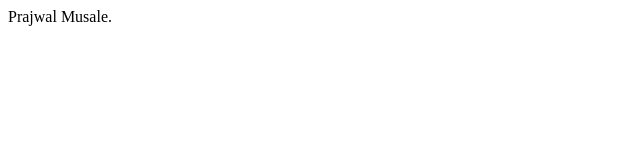
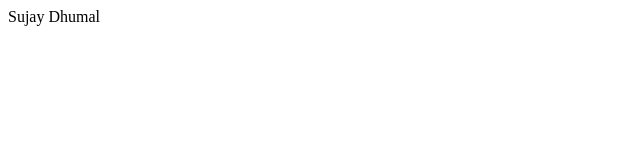
Before and after one commit to Sujay-Dhumal/Sujay-Demo, a plain HTML site: page index.html in a window 1280 px wide. Shown: the full height of the page, 0-640 px from the left. Drawn offline with Linux system fonts and the light colour scheme.

Commit message:
Initial commit

```diff
--- a/index.html
+++ b/index.html
@@ -1 +1 @@
-<p> Prajwal Musale.</p>
+<p> Sujay Dhumal</p>
```
Also changed, not shown: 1 other file.
